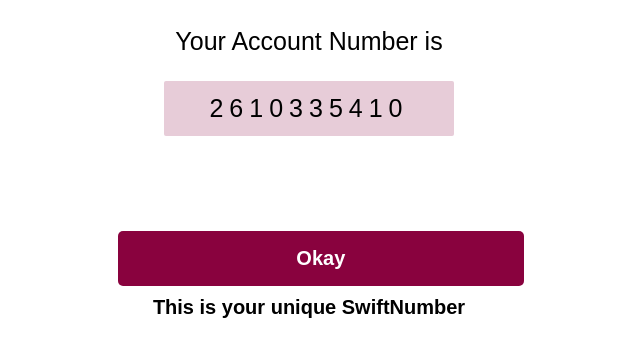
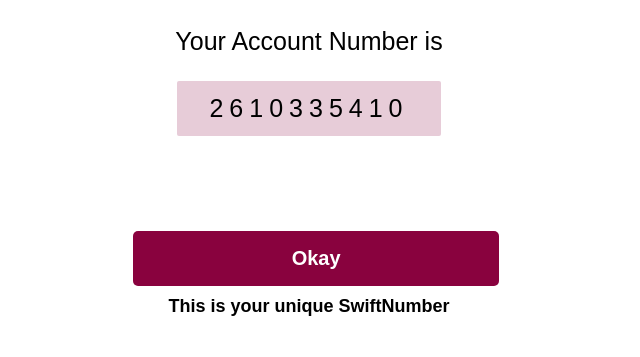
Before and after one commit to Dev-Rid/swift-bank-app, a website: page ACCT-NUM/index.html in a window 1280 px wide. Shown: the part 87-444 px from the top of the page, without its empty margins (331-971 px from the left). Drawn offline with Linux system fonts and the light colour scheme.

Commit message:
foooter and all adjusted

```diff
--- a/ACCT-NUM/index.css
+++ b/ACCT-NUM/index.css
@@ -121,7 +121,7 @@
     font-weight: 600;
     margin-top: 10px;
     text-align: center;
-    font-size: 20px;
+    font-size: 18px;
 }
 
 
--- a/ACCT-NUM/index.js
+++ b/ACCT-NUM/index.js
@@ -3,7 +3,7 @@
     setTimeout(() => {
         const onloadModal = document.getElementById("modal")
         onloadModal.style.display = "none"
-    }, 1000);
+    }, 3500);
 
 
     setTimeout(() => {
```
